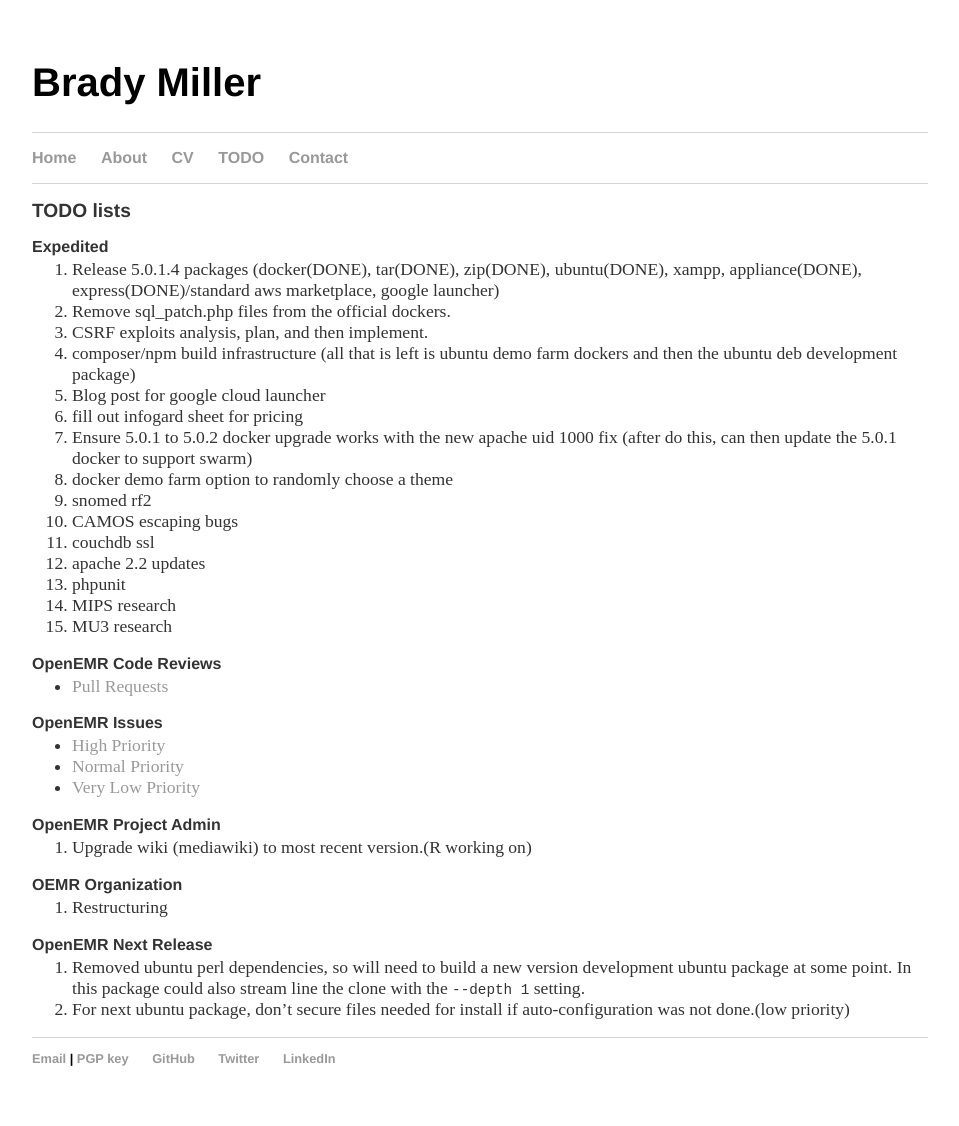
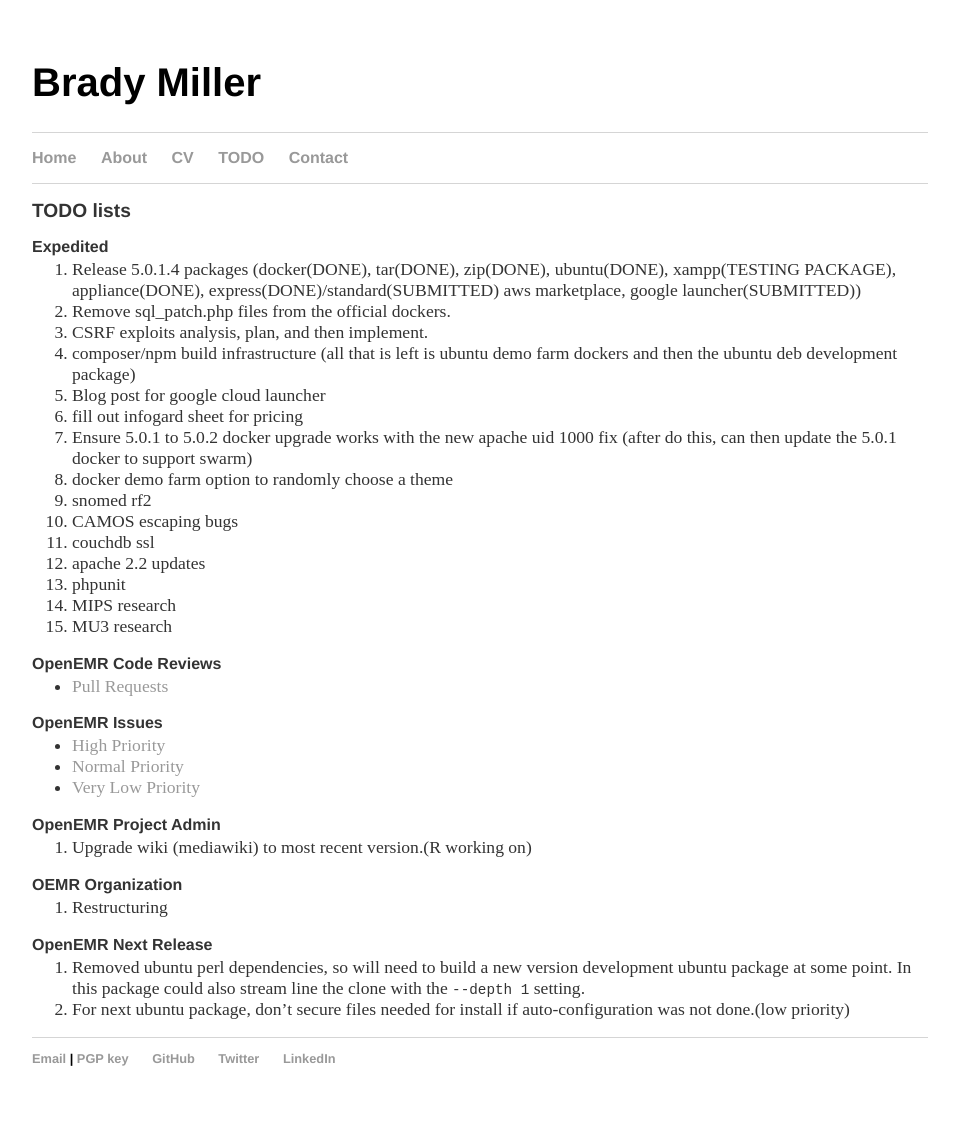
Before and after one commit to bradymiller/bradymiller.github.io, a Jekyll site: the page built from todo/index.md, in a window 1280 px wide. Shown: the whole page, without its empty margins (160-1119 px from the left). Built offline with Jekyll 4.4.1, drawn with Linux system fonts in a browser that asks for light colours; our own code applies the rules of GitHub Pages for plain Markdown files.

Commit message:
Update index.md

```diff
--- a/todo/index.md
+++ b/todo/index.md
@@ -4,7 +4,7 @@
 ## TODO lists
 
 ### Expedited
-1. Release 5.0.1.4 packages (docker(DONE), tar(DONE), zip(DONE), ubuntu(DONE), xampp, appliance(DONE), express(DONE)/standard aws marketplace, google launcher)
+1. Release 5.0.1.4 packages (docker(DONE), tar(DONE), zip(DONE), ubuntu(DONE), xampp(TESTING PACKAGE), appliance(DONE), express(DONE)/standard(SUBMITTED) aws marketplace, google launcher(SUBMITTED))
 1. Remove sql_patch.php files from the official dockers.
 1. CSRF exploits analysis, plan, and then implement.
 1. composer/npm build infrastructure (all that is left is ubuntu demo farm dockers and then the ubuntu deb development package)
```
